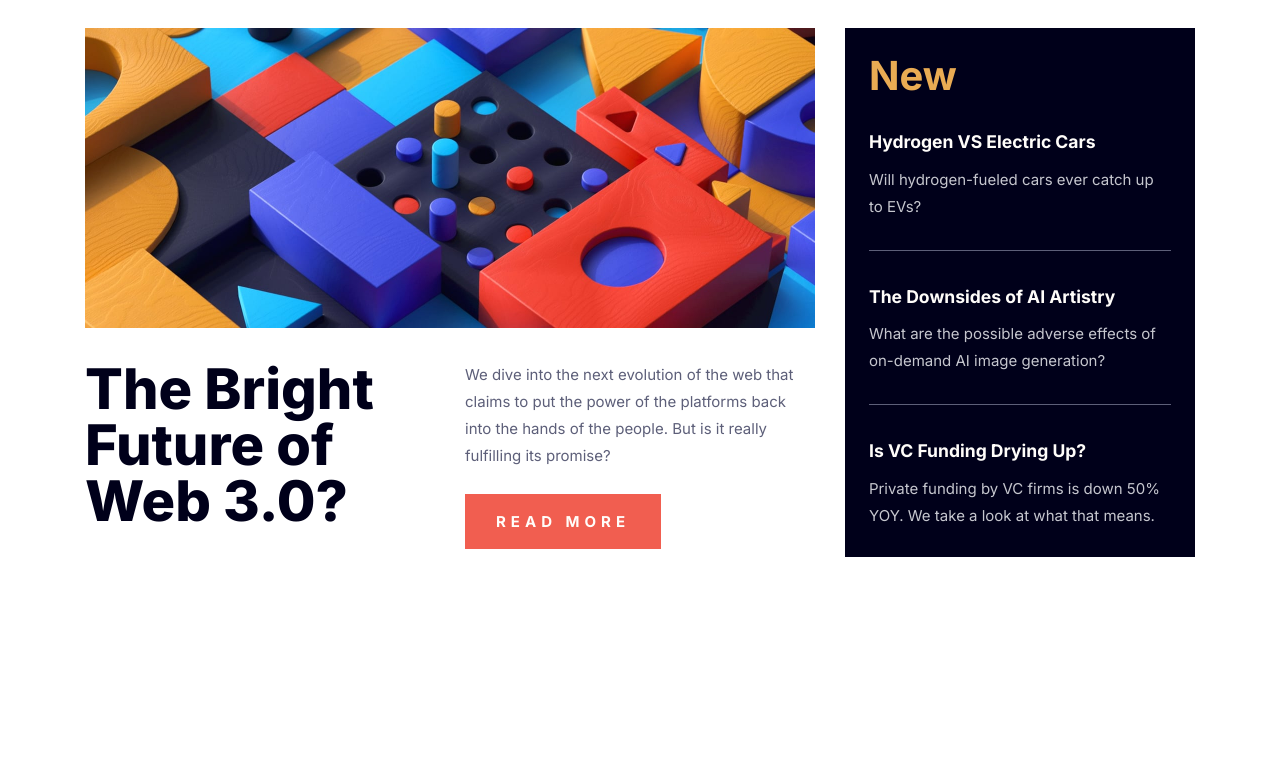
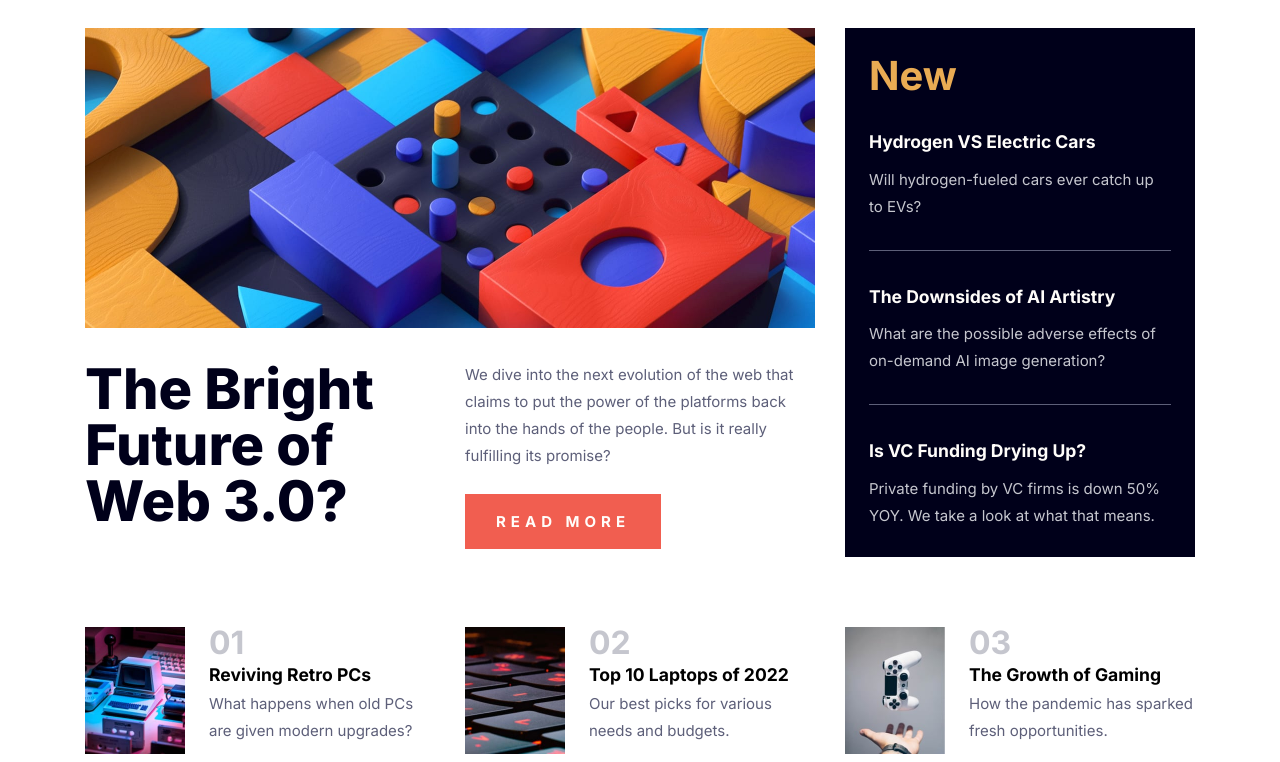
Before and after one commit to LiVinson/news-homepage-main, a website: page index.html in a window 1280 px wide. Shown: the part 122-884 px from the top of the page. Before the commit the page ends 800 px from the top, so only its background shows below. Drawn offline with Linux system fonts and the light colour scheme.

Commit message:
added recent news component styles

```diff
--- a/index.html
+++ b/index.html
@@ -41,7 +41,7 @@
 
   </nav>
   <main>
-    <section class="flex-space-between">
+    <section class="flex-space-between mb-xl">
       <div class="featured-story">
         <picture class="featured-story__image">
           <source srcset="./assets/images/image-web-3-desktop.jpg" media="(min-width:375px)"  width="730">
@@ -91,15 +91,50 @@
 
       </div>
     </section>
-    <section>
-      <div class="recent">
+
+    <section class="flex-space-between">
+      <div class="recent-story">
+        <picture>
+          <source srcset="./assets/images/image-retro-pcs.jpg" media="(min-width:375px)"  width="100">
+          <img src="./assets/images/image-retro-pcs.jpg" alt="tbd">
+
+        </picture>
+        <div class="recent-story__content">
+        <p class="recent-story__number">01</p>
+        <h3 class="recent-story__header">Reviving Retro PCs</h3>
+        <p class="recent-story__summary">
+          What happens when old PCs are given modern upgrades?
+        </p>
+        </div>
 
       </div>
-      <div class="recent">
+      <div class="recent-story">
+        <picture>
+          <source srcset="./assets/images/image-top-laptops.jpg" media="(min-width:375px)"  width="100">
+          <img src="./assets/images/image-top-laptops.jpg" alt="tbd">
+
+        </picture>
+        <div class="recent-story__content">
+<p class="recent-story__number">02</p>
+        <h3 class="recent-story__header">Top 10 Laptops of 2022</h3>
+        <p class="recent-story__summary">
+          Our best picks for various needs and budgets.
+        </p>
+        </div>
 
       </div>
-      <div class="recent">
-
+      <div class="recent-story">
+        <picture>
+          <source srcset="./assets/images/image-gaming-growth.jpg" media="(min-width:375px)"  width="100">
+          <img src="./assets/images/image-gaming-growth.jpg" alt="tbd">
+        </picture>
+        <div class="recent-story__content">
+<p class="recent-story__number">03</p>
+        <h3 class="recent-story__header"> The Growth of Gaming</h3>
+        <p class="recent-story__summary">
+          How the pandemic has sparked fresh opportunities.
+        </p>
+        </div>
       </div>
     </section>
   </main>
@@ -113,17 +148,6 @@
 
 
 
-  01
-  Reviving Retro PCs
-  What happens when old PCs are given modern upgrades?
-
-  02
-  Top 10 Laptops of 2022
-  Our best picks for various needs and budgets.
-
-  03
-  The Growth of Gaming
-  How the pandemic has sparked fresh opportunities.
 
   <div class="attribution">
     Challenge by <a href="https://www.frontendmentor.io?ref=challenge" target="_blank">Frontend Mentor</a>.
--- a/sass/main.scss
+++ b/sass/main.scss
@@ -58,6 +58,10 @@ $secondary-color-3: hsl(240, 100%, 5%); //dark blue
 .flex-space-between {
   display:flex;
   justify-content: space-between;
+}
+
+.mb-xl {
+  margin-bottom: 7rem;
 }
 //----------------COMPONENTS----------------
 
@@ -158,3 +162,25 @@ $secondary-color-3: hsl(240, 100%, 5%); //dark blue
 
 
 }
+
+// ------ Recent Stories ------
+.recent-story {
+  display:flex;
+  width: 35rem;
+
+  picture {
+    margin-right:2.4rem;
+  }
+
+  .recent-story__number {
+    color: $secondary-color-1;
+    font-size:3.2rem;
+    font-weight:700;
+    line-height:1;
+  }
+
+  .recent-story__summary {
+    color: $secondary-color-2;
+  }
+
+}
```
Also changed, not shown: style.css, 1 other file.
